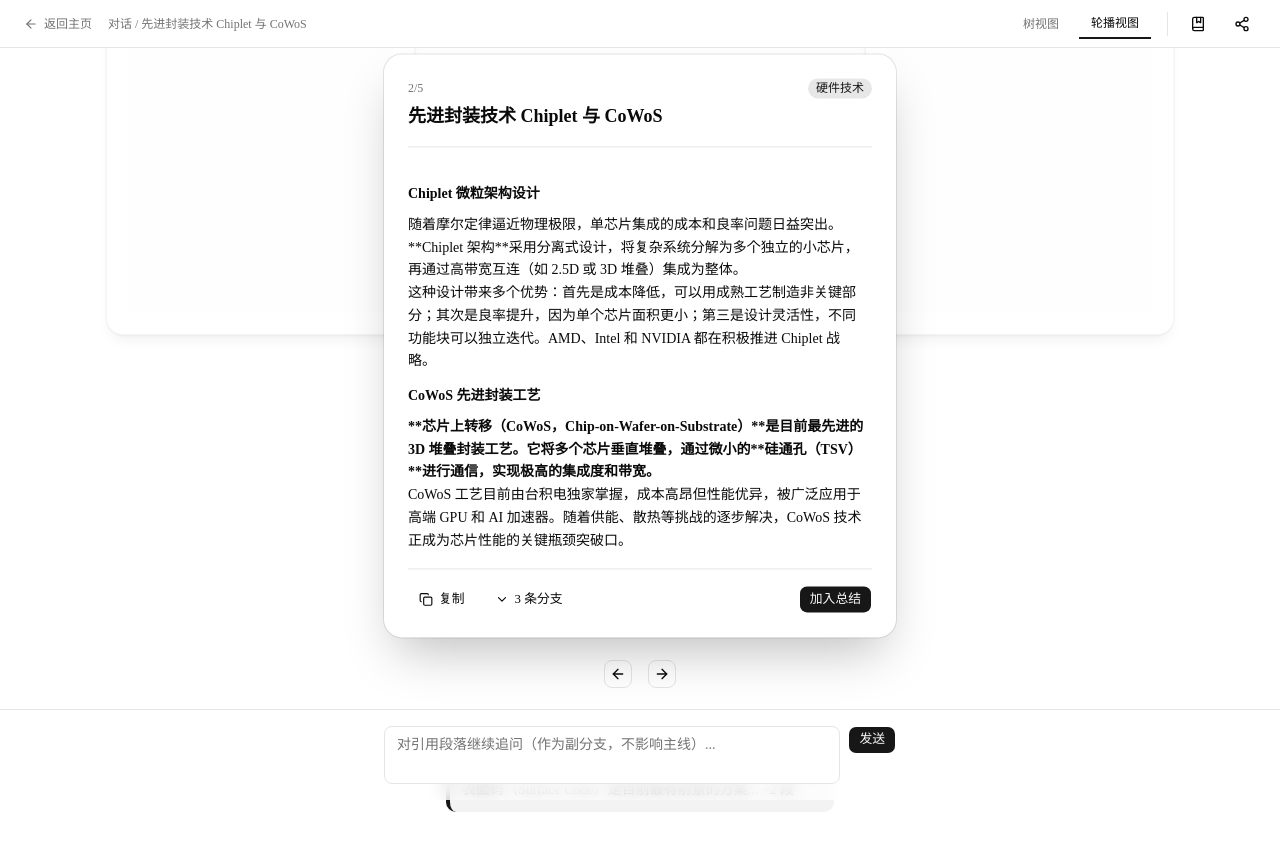
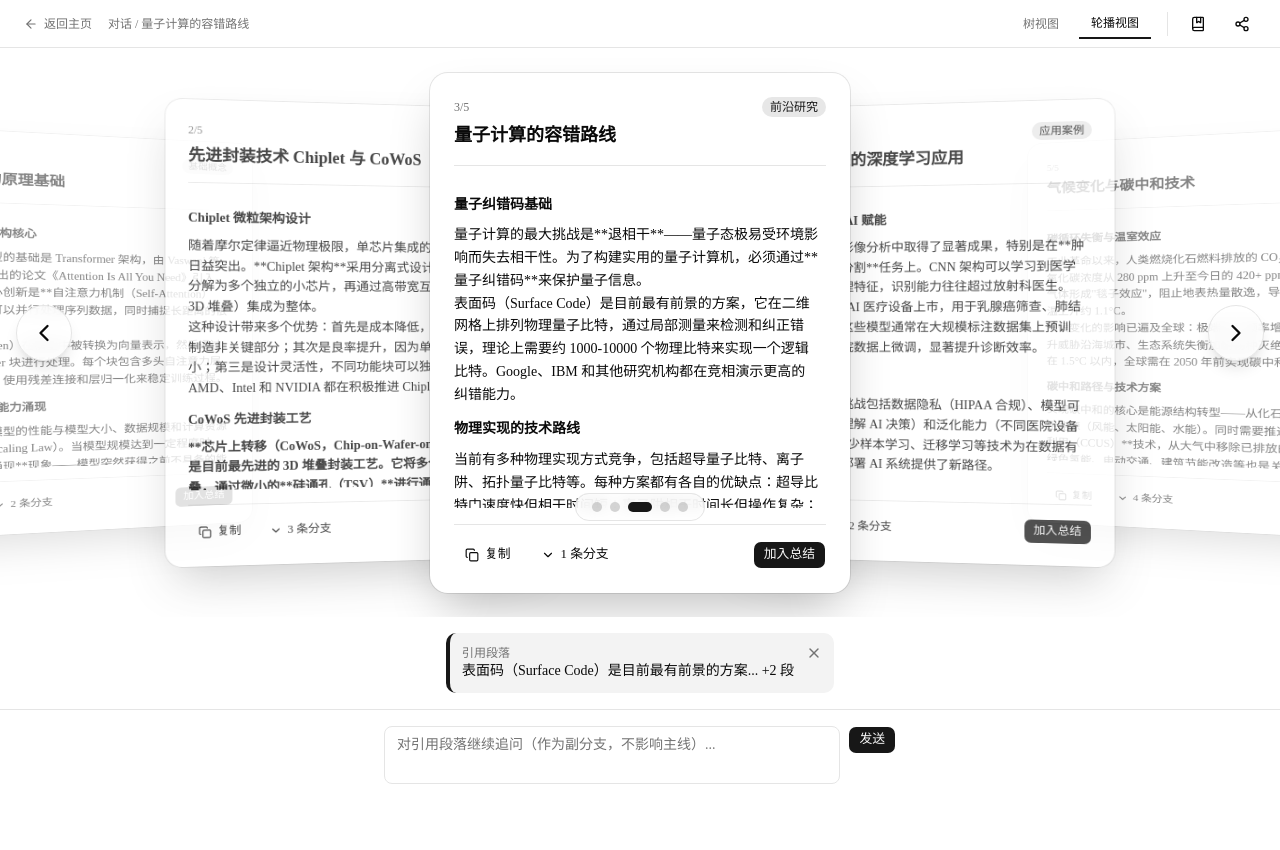
Before and after one commit to troublebaker/wilddeep-v0-sandbox, a Next.js app: page /carousel/demo in a window 1280 px wide. Shown: the top 850 px of the page. After the commit the page ends 800 px from the top, so only its background shows below. Built offline with nearby package versions, Linux system fonts and the light colour scheme.

Commit message:
feat: redesign Card Carousel with Cover Flow effect
Implement true 3D Cover Flow, add scroll buttons, support touch/mouse scroll, and update dot indicator.

```diff
--- a/app/carousel/[id]/page.tsx
+++ b/app/carousel/[id]/page.tsx
@@ -1,6 +1,6 @@
 'use client'
 
-import { useState, useEffect } from 'react'
+import { useState, useEffect, useRef } from 'react'
 import Link from 'next/link'
 import {
   ArrowLeft,
@@ -9,6 +9,8 @@ import {
   Share2,
   BookMarked,
   ChevronDown,
+  ChevronLeft,
+  ChevronRight,
   X,
 } from 'lucide-react'
 import { Button } from '@/components/ui/button'
@@ -149,9 +151,10 @@ const BRANCHES = [
 ]
 
 export default function CarouselPage({ params }: { params: { id: string } }) {
-  const [currentIndex, setCurrentIndex] = useState(1)
+  const [currentIndex, setCurrentIndex] = useState(2) // 从中间开始
   const [showBranchesSheet, setShowBranchesSheet] = useState(false)
   const [hasSelection, setHasSelection] = useState(false)
+  const containerRef = useRef<HTMLDivElement>(null)
 
   // 模拟 3 秒后显示引用
   useEffect(() => {
@@ -161,22 +164,78 @@ export default function CarouselPage({ params }: { params: { id: string } }) {
     return () => clearTimeout(timer)
   }, [])
 
+  // 触摸板/鼠标滚轮水平滑动
+  useEffect(() => {
+    const container = containerRef.current
+    if (!container) return
+
+    let accumulatedDelta = 0
+    const threshold = 80
+
+    const handleWheel = (e: WheelEvent) => {
+      // 检测水平滑动（触摸板）或垂直滑动（鼠标滚轮）
+      const delta = Math.abs(e.deltaX) > Math.abs(e.deltaY) ? e.deltaX : e.deltaY
+
+      accumulatedDelta += delta
+
+      if (Math.abs(accumulatedDelta) > threshold) {
+        if (accumulatedDelta > 0) {
+          setCurrentIndex((prev) => Math.min(prev + 1, CARDS.length - 1))
+        } else {
+          setCurrentIndex((prev) => Math.max(prev - 1, 0))
+        }
+        accumulatedDelta = 0
+      }
+
+      e.preventDefault()
+    }
+
+    container.addEventListener('wheel', handleWheel, { passive: false })
+    return () => container.removeEventListener('wheel', handleWheel)
+  }, [])
+
   const currentCard = CARDS[currentIndex]
-  const prevCard = CARDS[(currentIndex - 1 + CARDS.length) % CARDS.length]
-  const nextCard = CARDS[(currentIndex + 1) % CARDS.length]
 
   const handlePrev = () => {
-    setCurrentIndex((prev) => (prev - 1 + CARDS.length) % CARDS.length)
+    setCurrentIndex((prev) => Math.max(prev - 1, 0))
   }
 
   const handleNext = () => {
-    setCurrentIndex((prev) => (prev + 1) % CARDS.length)
+    setCurrentIndex((prev) => Math.min(prev + 1, CARDS.length - 1))
+  }
+
+  // 计算每张卡片的样式
+  const getCardStyle = (index: number) => {
+    const diff = index - currentIndex
+    const absDir = Math.abs(diff)
+
+    // 基础位置：中心卡片在 50%，每张卡片偏移 280px
+    const baseOffset = diff * 280
+
+    // 缩放：中心卡片 1，越远越小
+    const scale = Math.max(0.7, 1 - absDir * 0.12)
+
+    // z-index：中心卡片最高
+    const zIndex = 50 - absDir * 10
+
+    // 透明度：中心卡片完全不透明，越远越透明
+    const opacity = Math.max(0.3, 1 - absDir * 0.25)
+
+    // 旋转：左侧向右旋转，右侧向左旋转（3D 效果）
+    const rotateY = diff * -8
+
+    return {
+      transform: `translateX(calc(-50% + ${baseOffset}px)) scale(${scale}) rotateY(${rotateY}deg)`,
+      zIndex,
+      opacity,
+      pointerEvents: (diff === 0 ? 'auto' : 'none') as 'auto' | 'none',
+    }
   }
 
   return (
-    <div className="min-h-screen bg-background text-foreground flex flex-col">
+    <div className="min-h-screen bg-background text-foreground flex flex-col overflow-hidden">
       {/* 顶部 sticky 视图切换栏 */}
-      <div className="sticky top-0 z-40 h-12 border-b border-border bg-background/95 backdrop-blur supports-backdrop-filter:bg-background/75 flex items-center gap-4 px-6">
+      <div className="sticky top-0 z-[100] h-12 border-b border-border bg-background/95 backdrop-blur supports-backdrop-filter:bg-background/75 flex items-center gap-4 px-6">
         <Link
           href="/"
           className="flex items-center gap-1.5 text-xs text-muted-foreground hover:text-foreground transition-colors"
@@ -210,58 +269,61 @@ export default function CarouselPage({ params }: { params: { id: string } }) {
         </Button>
       </div>
 
-      {/* 主体区 */}
-      <div className="flex-1 flex flex-col items-center justify-center px-6 py-12 overflow-hidden">
-        {/* 纸牌堆叠区 */}
-        <div className="relative w-full h-[500px] max-w-5xl perspective">
-          {/* 左侧半卡 */}
+      {/* 主体区 - Cover Flow 风格 */}
       <div
-            className="absolute left-0 top-1/2 -translate-y-1/2 w-1/3 opacity-50 scale-95 transition-all duration-300 pointer-events-none z-10"
-            style={{
-              transform:
-                'translateY(-50%) translateX(-40px) scale(0.95)',
-            }}
+        ref={containerRef}
+        className="flex-1 relative overflow-hidden"
+        style={{ perspective: '1200px' }}
       >
-            <div className="h-[480px] rounded-2xl bg-card shadow-lg ring-1 ring-foreground/10 p-6 overflow-hidden flex flex-col">
-              <div className="space-y-1 mb-4">
-                <div className="text-xs text-muted-foreground">
-                  {(currentIndex - 1 + CARDS.length) % CARDS.length + 1}/{CARDS.length}
-                </div>
-                <div className="text-sm font-medium line-clamp-1">
-                  {prevCard.title}
-                </div>
-                <div className="text-xs text-muted-foreground">
-                  {prevCard.type}
-                </div>
-              </div>
-              <div className="flex-1 bg-muted/30 rounded animate-pulse" />
-            </div>
-          </div>
+        {/* 左侧大按钮 */}
+        <button
+          onClick={handlePrev}
+          disabled={currentIndex === 0}
+          className="absolute left-4 top-1/2 -translate-y-1/2 z-[60] size-14 rounded-full bg-background/80 backdrop-blur border border-border shadow-lg flex items-center justify-center text-foreground hover:bg-muted transition-colors disabled:opacity-30 disabled:cursor-not-allowed"
+        >
+          <ChevronLeft className="size-7" />
+        </button>
 
-          {/* 当前卡 - 完整显示 */}
+        {/* 右侧大按钮 */}
+        <button
+          onClick={handleNext}
+          disabled={currentIndex === CARDS.length - 1}
+          className="absolute right-4 top-1/2 -translate-y-1/2 z-[60] size-14 rounded-full bg-background/80 backdrop-blur border border-border shadow-lg flex items-center justify-center text-foreground hover:bg-muted transition-colors disabled:opacity-30 disabled:cursor-not-allowed"
+        >
+          <ChevronRight className="size-7" />
+        </button>
+
+        {/* 卡片容器 */}
         <div
-            className="absolute left-1/2 top-1/2 -translate-x-1/2 -translate-y-1/2 transition-all duration-300 z-30 w-full max-w-lg"
+          className="absolute inset-0 flex items-center justify-center"
+          style={{ transformStyle: 'preserve-3d' }}
         >
-            <div className="min-h-[480px] rounded-2xl bg-card shadow-2xl ring-1 ring-foreground/10 p-6 overflow-hidden flex flex-col">
+          {CARDS.map((card, index) => (
+            <div
+              key={card.id}
+              className="absolute left-1/2 w-[420px] transition-all duration-500 ease-out"
+              style={getCardStyle(index)}
+            >
+              <div className="h-[520px] rounded-2xl bg-card shadow-2xl ring-1 ring-foreground/10 p-6 overflow-hidden flex flex-col">
                 {/* 卡片头部 */}
-              <div className="space-y-1 mb-6 pb-4 border-b border-border">
+                <div className="space-y-1 mb-4 pb-4 border-b border-border shrink-0">
                   <div className="flex items-center justify-between">
                     <div className="text-xs text-muted-foreground font-medium">
-                    {currentIndex + 1}/{CARDS.length}
+                      {index + 1}/{CARDS.length}
                     </div>
                     <div className="inline-block px-2 py-0.5 rounded-full bg-primary/10 text-primary text-xs font-medium">
-                    {currentCard.type}
+                      {card.type}
                     </div>
                   </div>
                   <h2 className="text-lg font-semibold line-clamp-2">
-                  {currentCard.title}
+                    {card.title}
                   </h2>
                 </div>
 
                 {/* 内容区 - 可滚动 */}
                 <div className="flex-1 overflow-y-auto mb-4 pr-2">
                   <div className="prose prose-sm prose-invert max-w-none text-foreground text-sm leading-relaxed">
-                  {currentCard.content
+                    {card.content
                       .split('\n')
                       .filter((line) => line.trim())
                       .map((line, i) => (
@@ -283,7 +345,7 @@ export default function CarouselPage({ params }: { params: { id: string } }) {
                 </div>
 
                 {/* 卡片底部工具栏 */}
-              <div className="pt-4 border-t border-border flex items-center gap-2">
+                <div className="pt-4 border-t border-border flex items-center gap-2 shrink-0">
                   <Button variant="ghost" size="sm" className="gap-1.5">
                     <Copy className="size-3.5" />
                     复制
@@ -295,7 +357,7 @@ export default function CarouselPage({ params }: { params: { id: string } }) {
                     onClick={() => setShowBranchesSheet(true)}
                   >
                     <ChevronDown className="size-3.5" />
-                  {currentCard.branches} 条分支
+                    {card.branches} 条分支
                   </Button>
                   <div className="flex-1" />
                   <Button size="sm" className="gap-1.5">
@@ -304,63 +366,22 @@ export default function CarouselPage({ params }: { params: { id: string } }) {
                 </div>
               </div>
             </div>
-
-          {/* 右侧半卡 */}
-          <div
-            className="absolute right-0 top-1/2 -translate-y-1/2 w-1/3 opacity-50 scale-95 transition-all duration-300 pointer-events-none z-10"
-            style={{
-              transform:
-                'translateY(-50%) translateX(40px) scale(0.95)',
-            }}
-          >
-            <div className="h-[480px] rounded-2xl bg-card shadow-lg ring-1 ring-foreground/10 p-6 overflow-hidden flex flex-col">
-              <div className="space-y-1 mb-4">
-                <div className="text-xs text-muted-foreground">
-                  {(currentIndex + 1) % CARDS.length + 1}/{CARDS.length}
-                </div>
-                <div className="text-sm font-medium line-clamp-1">
-                  {nextCard.title}
-                </div>
-                <div className="text-xs text-muted-foreground">
-                  {nextCard.type}
-                </div>
-              </div>
-              <div className="flex-1 bg-muted/30 rounded animate-pulse" />
-            </div>
-          </div>
+          ))}
         </div>
 
-        {/* Dots 指示器 */}
-        <div className="flex items-center gap-2 mt-8">
+        {/* Dots 指示器 - 底部居中 */}
+        <div className="absolute bottom-24 left-1/2 -translate-x-1/2 z-[60] flex items-center gap-2 px-4 py-2 rounded-full bg-background/80 backdrop-blur border border-border">
           {CARDS.map((_, i) => (
             <button
               key={i}
               onClick={() => setCurrentIndex(i)}
-              className={`size-2 rounded-full transition-colors ${
+              className={`size-2.5 rounded-full transition-all ${
                 i === currentIndex
-                  ? 'bg-primary'
-                  : 'bg-muted hover:bg-muted-foreground/50'
+                  ? 'bg-primary w-6'
+                  : 'bg-muted-foreground/30 hover:bg-muted-foreground/50'
               }`}
             />
           ))}
-        </div>
-
-        {/* 左右切换按钮 */}
-        <div className="flex items-center gap-4 mt-6">
-          <Button
-            variant="outline"
-            size="icon-sm"
-            onClick={handlePrev}
-          >
-            <ArrowLeft className="size-4" />
-          </Button>
-          <Button
-            variant="outline"
-            size="icon-sm"
-            onClick={handleNext}
-          >
-            <ArrowRight className="size-4" />
-          </Button>
         </div>
       </div>
 
@@ -387,7 +408,7 @@ export default function CarouselPage({ params }: { params: { id: string } }) {
       )}
 
       {/* 底部输入区 */}
-      <div className="sticky bottom-0 bg-background/95 backdrop-blur supports-backdrop-filter:bg-background/75 border-t border-border px-6 py-4">
+      <div className="sticky bottom-0 z-[100] bg-background/95 backdrop-blur supports-backdrop-filter:bg-background/75 border-t border-border px-6 py-4">
         <div className="mx-auto max-w-lg flex gap-2">
           <Textarea
             placeholder="对引用段落继续追问（作为副分支，不影响主线）..."
```
Lines whose indentation alone changed are shown as unchanged.
